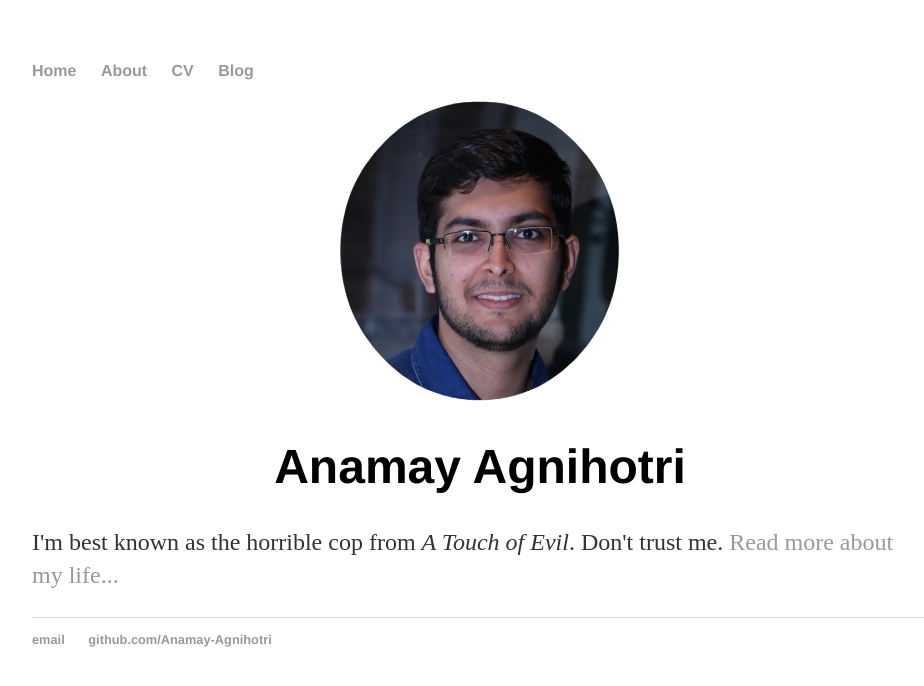
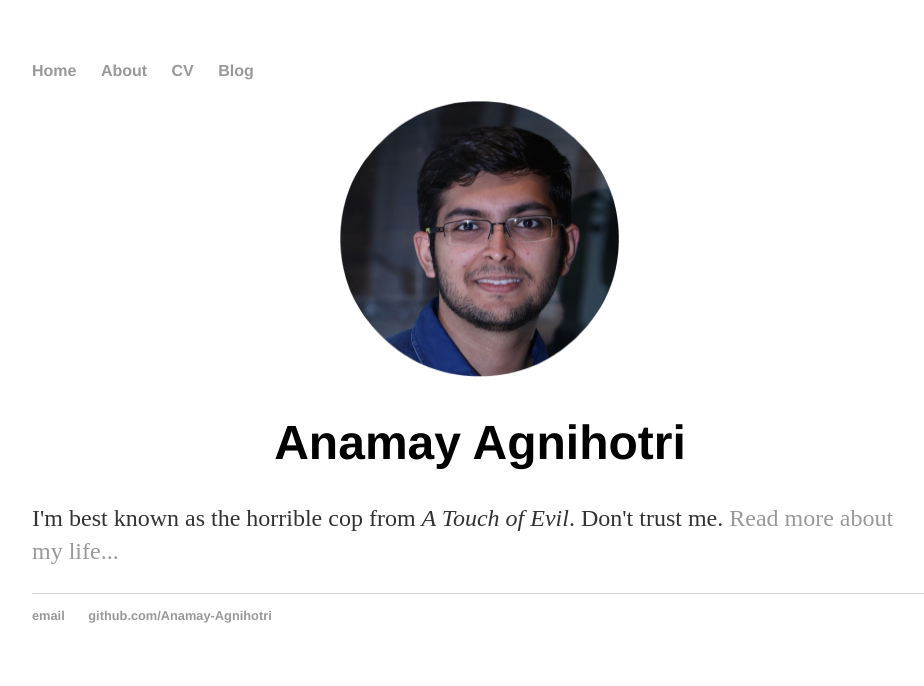
Before and after one commit to Anamay-Agnihotri/Anamay.github.io, a Jekyll site: the page built from index.html, in a window 1280 px wide. Shown: the top 686 px of the page, without its empty margins (160-1084 px from the left). Built offline with Jekyll 4.4.1, drawn with Linux system fonts in a browser that asks for light colours.

Commit message:
Update index.html

```diff
--- a/index.html
+++ b/index.html
@@ -4,7 +4,7 @@ title: Papa Bless
 ---
 <div class="blurb">
 	<center>
-		<img src="Photos/Picture1.png" height="304" width="282">
+		<img src="Photos/Picture1.png" height="280" width="282">
 		<h1>Anamay Agnihotri</h1>
 	</center>
 	<p>I'm best known as the horrible cop from <em>A Touch of Evil</em>. Don't trust me. <a href="/about">Read more about my life...</a></p>
```
